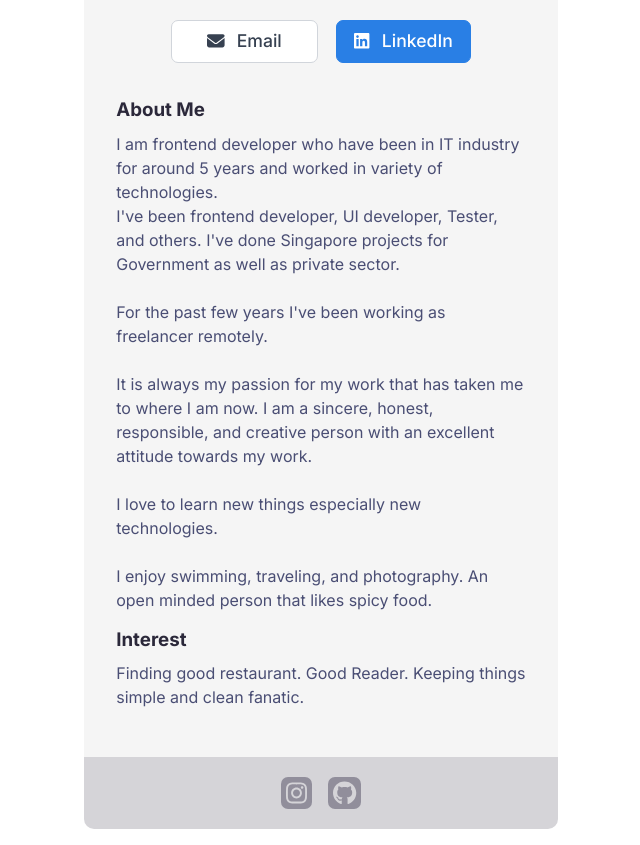
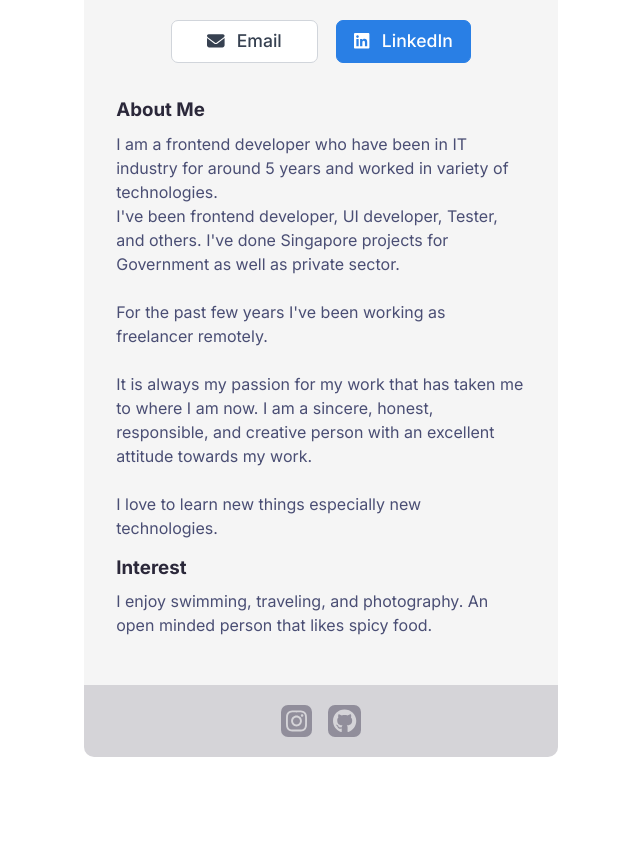
Before and after one commit to cicimarisa/businessCard, a React (Vite) app: page / in a window 1280 px wide. Shown: the part 380-1225 px from the top of the page, without its empty margins (319-959 px from the left). After the commit the page ends 1153 px from the top, so only its background shows below. Built offline with nearby package versions, Linux system fonts and the light colour scheme.

Commit message:
Update
Update

```diff
--- a/src/components/Main.jsx
+++ b/src/components/Main.jsx
@@ -28,7 +28,7 @@ export default function Main() {
 
                 <div className="description">
                     <h3>About Me</h3>
-                    <p>I am frontend developer who have been in IT industry for around 5 years and worked in variety of technologies.
+                    <p>I am a frontend developer who have been in IT industry for around 5 years and worked in variety of technologies.
                         <br />I've been frontend developer, UI developer, Tester, and others. I've done Singapore projects for Government as well as private sector.
 
                         <br /><br />For the past few years I've been working as freelancer remotely.
@@ -36,11 +36,9 @@ export default function Main() {
                         <br /><br />It is always my passion for my work that has taken me to where I am now. I am a sincere, honest, responsible, and creative person with an excellent attitude towards my work.
 
                         <br /><br />I love to learn new things especially new technologies.
-
-                        <br /><br />I enjoy swimming, traveling, and photography. An open minded person that likes spicy food.
                     </p>
                     <h3>Interest</h3>
-                    <p>Finding good restaurant. Good Reader. Keeping things simple and clean fanatic.</p>
+                    <p>I enjoy swimming, traveling, and photography. An open minded person that likes spicy food.</p>
                 </div>
             </div>
             <img src={image} alt="" className="main--img" width="0px" height="0px" />
```
